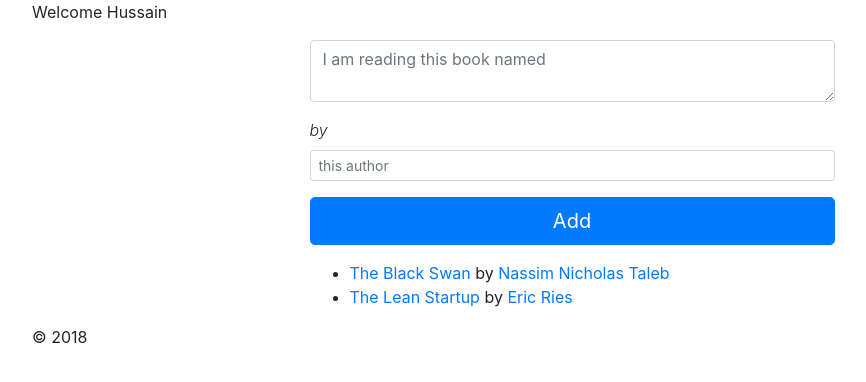
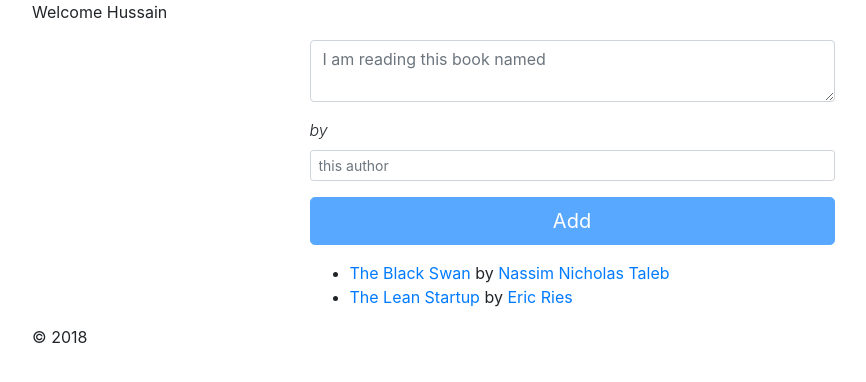
Before and after one commit to hussaintamboli/reactjs-book-quotes-organiser, a React app: page / in a window 1280 px wide. Shown: the top 382 px of the page, without its empty margins (68-934 px from the left). Built offline with nearby package versions, Linux system fonts and the light colour scheme.

Commit message:
Fixed child calling a function from parent for updating parent state

```diff
--- a/src/app/components/Books.js
+++ b/src/app/components/Books.js
@@ -1,70 +1,35 @@
 import React from "react";
 
 import { BookList } from "./BookList";
+import { NewBook } from "./NewBook";
+
 
 export class Books extends React.Component {
-    constructor(props) {
+    constructor() {
         super();
         this.state = {
             books: [
                 {title: "The Black Swan", author: "Nassim Nicholas Taleb"},
                 {title: "The Lean Startup", author: "Eric Ries"}
-            ],
-            new: {
-                title: '',
-                author: ''
-            }
+            ]
         };
     }
 
-    addBook() {
-        console.log("adding..");
+    addBook = (book) => {
+        console.log("adding ", book);
         const newBooks = this.state.books;
-        newBooks.push(this.state.new);
+        newBooks.push(book);
         this.setState({
-            books: newBooks,
-            new: {
-                title: '',
-                author: ''
-            }
+            books: newBooks
         });
-    }
-
-    updateTitle(event) {
-        const newState = Object.assign({}, this.state);
-        newState.new.title = event.target.value;
-        this.setState(newState);
-    }
-
-    updateAuthor(event) {
-        const newState = Object.assign({}, this.state);
-        newState.new.author = event.target.value;
-        this.setState(newState);
     }
 
     render() {
         return (
             <div className="col-md-6 offset-3">
-                <div className="form-group">
-                    <textarea
-                        className="form-control col-md-12"
-                        rows="2" placeholder="I am reading this book named"
-                        value={this.state.new.title}
-                        onChange={(event) => this.updateTitle(event)} />
-                </div>
-                <div className="form-group">
-                    <label htmlFor="author" className="font-italic font-weight-light">by</label>
-                    <input className="form-control form-control-sm col-md-12"
-                        id="author" placeholder="this author"
-                        value={this.state.new.author}
-                        onChange={(event) => this.updateAuthor(event)}/>
-                </div>
-                <div className="form-group">
-                    <button onClick={this.addBook.bind(this)} className="btn btn-primary btn-lg btn-block">Add</button>
-                </div>
+                <NewBook onAdd={this.addBook} defaultTitle={''} defaultAuthor={''} />
 
                 <BookList books={this.state.books}/>
-
             </div>
         );
     }
--- a/src/app/components/NewBook.js
+++ b/src/app/components/NewBook.js
@@ -1,9 +1,48 @@
 import React from "react";
 
 export class NewBook extends React.Component {
+    constructor(props) {
+        super();
+        this.state = {
+            title: props.defaultTitle,
+            author: props.defaultAuthor
+        };
+    }
+
+    add() {
+        this.props.onAdd({title: this.state.title, author: this.state.author});
+        this.setState({title: this.props.defaultTitle, author: this.props.defaultAuthor});
+    }
+
+    updateTitle(event) {
+        this.setState({title: event.target.value});
+    }
+
+    updateAuthor(event) {
+        this.setState({author: event.target.value});
+    }
+
     render() {
         return (
-            <div>input for adding books</div>
+            <div>
+                <div className="form-group">
+                    <textarea
+                        className="form-control col-md-12"
+                        rows="2" placeholder="I am reading this book named"
+                        value={this.state.title}
+                        onChange={(event) => this.updateTitle(event)} />
+                </div>
+                <div className="form-group">
+                    <label htmlFor="author" className="font-italic font-weight-light">by</label>
+                    <input className="form-control form-control-sm col-md-12"
+                        id="author" placeholder="this author"
+                        value={this.state.author}
+                        onChange={(event) => this.updateAuthor(event)}/>
+                </div>
+                <div className="form-group">
+                    <button disabled={this.state.title === this.props.defaultTitle || this.state.author === this.props.defaultAuthor} onClick={() => this.add()} className="btn btn-primary btn-lg btn-block">Add</button>
+                </div>
+            </div>
         );
     }
 }
```
